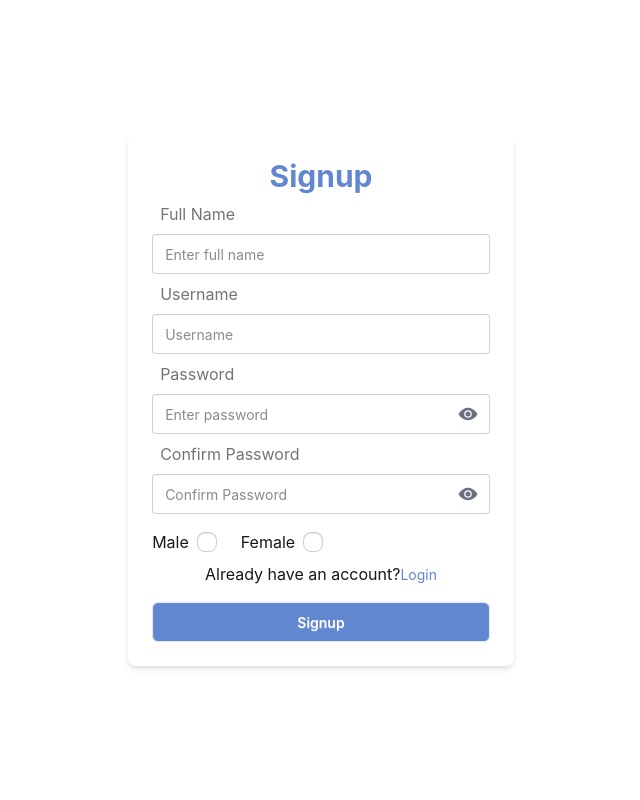
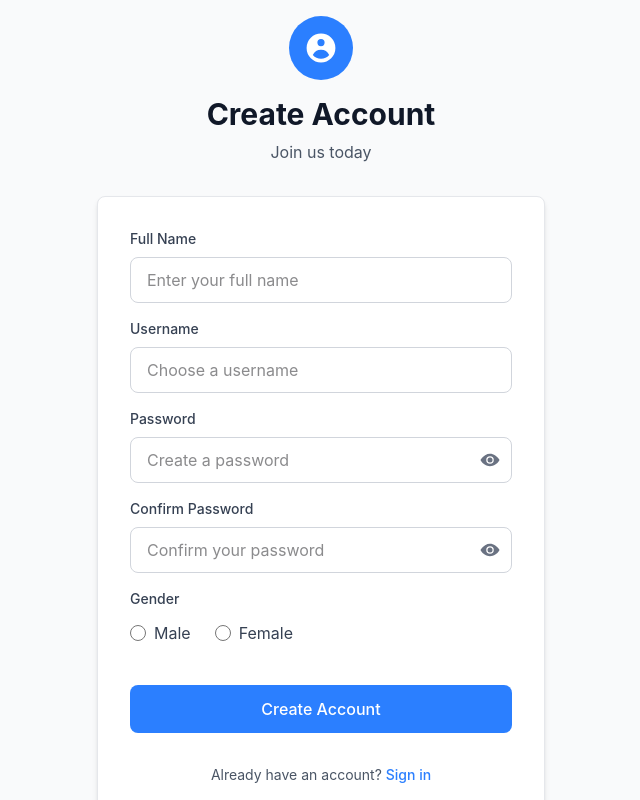
Before and after one commit to laxmank2005/heynami, a React (Vite) app in the folder Frontend/: page /register in a window 1280 px wide. Shown: the whole page, without its empty margins (319-959 px from the left). Built offline with nearby package versions, Linux system fonts and the light colour scheme.

Commit message:
ui completed

```diff
--- a/Frontend/src/App.jsx
+++ b/Frontend/src/App.jsx
@@ -57,7 +57,7 @@ const App = () => {
     }
   }, [authUser]);
   return (
-    <div className="p-4 h-screen flex items-center justify-center   ">
+    <div className="h-screen w-screen overflow-hidden">
       <RouterProvider router={router} />
     </div>
   )
--- a/Frontend/src/components/Homepage.jsx
+++ b/Frontend/src/components/Homepage.jsx
@@ -16,12 +16,9 @@ const Homepage = () => {
   }, [dispatch]);
 
   return (
-    <div className='flex  sm:h-[450px] md:h-[550px] backdrop-filter backdrop-blur-lg rounded-lg overflow-hidden bg-black-100 shadow-lg'>
+    <div className='h-screen w-screen flex flex-col sm:flex-row bg-white overflow-hidden'>
       <Sidebar/>
-
-
       <MessageContainer/>
-
     </div>
   )
 }
--- a/Frontend/src/components/Login.jsx
+++ b/Frontend/src/components/Login.jsx
@@ -6,6 +6,7 @@ import axios from "axios";
 import { useDispatch } from "react-redux";
 import { setAuthUser } from "../redux/userSlice";
 import { IoEye, IoEyeOff } from "react-icons/io5";
+import { BiMessageSquareDetail } from "react-icons/bi";
 
 const Login = () => {
   const [user, setUser] = React.useState({
@@ -42,7 +43,6 @@ const Login = () => {
       localStorage.setItem("authUser", JSON.stringify(userData));
 
       if (res.data.success) {
-        //////////////
         toast.success(res.data.message);
         navigate("/");
       }
@@ -56,63 +56,76 @@ const Login = () => {
   };
 
   return (
-    <div className=" min-w-96 mx-auto ">
-      <div className="w-full  p-6 rounded-lg shadow-md">
-        <h1 className="text-3xl text-[#6087D0] font-bold text-center">Login</h1>
-        <form onSubmit={onSubmithHandler} action="">
+    <div className="min-h-screen flex items-center justify-center bg-gray-50 p-4">
+      <div className="w-full max-w-md">
+        {/* Logo/Brand Section */}
+        <div className="text-center mb-8">
+          <h1 className="text-3xl font-bold text-gray-900 mb-2">Welcome Back</h1>
+          <p className="text-gray-600">Sign in to continue</p>
+        </div>
+
+        {/* Login Form Card */}
+        <div className="bg-white rounded-lg shadow-md border border-gray-200 p-8">
+          <form onSubmit={onSubmithHandler} className="space-y-5">
+            {/* Username Input */}
             <div>
-            <label className="label p-2">
-              <span className="text-base label-text">Username</span>
+              <label className="block text-sm font-medium text-gray-700 mb-2">
+                Username
               </label>
-
               <input
                 value={user.username}
                 onChange={(e) => setUser({ ...user, username: e.target.value })}
-              className="input w-full input-bordered h-10"
+                className="w-full px-4 py-2.5 border border-gray-300 rounded-lg focus:ring-2 focus:ring-blue-500 focus:border-transparent outline-none transition"
                 type="text"
-              placeholder="Username"
+                placeholder="Enter your username"
+                required
               />
             </div>
 
+            {/* Password Input */}
             <div>
-            <label className="label p-2">
-              <span className="text-base label-text">Password</span>
+              <label className="block text-sm font-medium text-gray-700 mb-2">
+                Password
               </label>
-
               <div className="relative">
                 <input
                   value={user.password}
                   onChange={(e) => setUser({ ...user, password: e.target.value })}
-                className="input w-full input-bordered h-10 pr-10"
+                  className="w-full px-4 py-2.5 pr-11 border border-gray-300 rounded-lg focus:ring-2 focus:ring-blue-500 focus:border-transparent outline-none transition"
                   type={showPassword ? "text" : "password"}
-                placeholder="Enter password"
+                  placeholder="Enter your password"
+                  required
                 />
                 <button
                   type="button"
                   onClick={() => setShowPassword(!showPassword)}
-                className="absolute right-3 top-1/2 -translate-y-1/2 text-gray-500 hover:text-gray-700"
+                  className="absolute right-3 top-1/2 -translate-y-1/2 text-gray-500 hover:text-gray-700 transition"
                 >
                   {showPassword ? <IoEyeOff size={20} /> : <IoEye size={20} />}
                 </button>
               </div>
             </div>
 
-          <p className="text-center mt-4 my-2 ">
-            Don't have an account?
-            <Link to="/register" className="text-sm  hover:underline">
-              <span className="text-[#6087D0]">Signup</span>
+            {/* Login Button */}
+            <button
+              type="submit"
+              className="w-full bg-blue-500 text-white py-3 rounded-lg font-medium hover:bg-blue-600 transition duration-200"
+            >
+              Sign In
+            </button>
+
+            {/* Sign Up Link */}
+            <p className="text-center text-sm text-gray-600 mt-4">
+              Don't have an account?{' '}
+              <Link
+                to="/register"
+                className="text-blue-500 font-medium hover:text-blue-600 transition"
+              >
+                Create one
               </Link>
             </p>
-
-          <div className="">
-            <button
-              type="submit"
-              className="btn btn-block mt-4 bg-[#6087D0] text-white h-10 rounded-md border-gray-200 hover:bg-[#3f5a9e] transition-all duration-300 cursor-pointer"
-            >
-              Login
-            </button>
+          </form>
         </div>
-        </form>
       </div>
     </div>
   );
--- a/Frontend/src/components/Messages.jsx
+++ b/Frontend/src/components/Messages.jsx
@@ -12,7 +12,7 @@ const Messages = () => {
   // if (!messages) return;
 
   return (
-    <div className="flex-1 p-4 overflow-auto custom-scrollbar bg-gray-100">
+    <div className="flex-1 p-4 overflow-auto custom-scrollbar bg-white">
       {
        messages && messages?.map((message) => {
           return (
--- a/Frontend/src/components/Register.jsx
+++ b/Frontend/src/components/Register.jsx
@@ -3,6 +3,8 @@ import { Link, useNavigate } from "react-router-dom";
 import axios from "axios";
 import { toast } from "react-hot-toast";
 import { IoEye, IoEyeOff } from "react-icons/io5";
+import { BiMessageSquareDetail } from "react-icons/bi";
+import { HiUserCircle } from "react-icons/hi";
 
 const Register = () => {
   const [user, setUser] = React.useState({
@@ -53,126 +55,150 @@ const Register = () => {
   };
 
   return (
-    <div className="min-w-96 mx-auto">
-      <div className="w-full p-6 rounded-lg shadow-md">
-        <h1 className="text-3xl text-[#6087D0] font-bold text-center">
-          Signup
-        </h1>
-        <form onSubmit={onSubmithHandler} action="">
+    <div className="min-h-screen flex items-center justify-center bg-gray-50 p-4">
+      <div className="w-full max-w-md">
+        {/* Logo/Brand Section */}
+        <div className="text-center mb-8">
+          <div className="inline-flex items-center justify-center w-16 h-16 bg-blue-500 rounded-full mb-4">
+            <HiUserCircle className="text-white text-4xl" />
+          </div>
+          <h1 className="text-3xl font-bold text-gray-900 mb-2">Create Account</h1>
+          <p className="text-gray-600">Join us today</p>
+        </div>
+
+        {/* Register Form Card */}
+        <div className="bg-white rounded-lg shadow-md border border-gray-200 p-8 max-h-[85vh] overflow-y-auto custom-scrollbar">
+          <form onSubmit={onSubmithHandler} className="space-y-4">
+            {/* Full Name Input */}
             <div>
-            <label className="label p-2">
-              <span className="text-base label-text">Full Name</span>
+              <label className="block text-sm font-medium text-gray-700 mb-2">
+                Full Name
               </label>
-
               <input
                 value={user.fullName}
                 onChange={(e) => setUser({ ...user, fullName: e.target.value })}
-              className="input w-full input-bordered h-10"
+                className="w-full px-4 py-2.5 border border-gray-300 rounded-lg focus:ring-2 focus:ring-blue-500 focus:border-transparent outline-none transition"
                 type="text"
-              placeholder="Enter full name"
+                placeholder="Enter your full name"
+                required
               />
             </div>
 
+            {/* Username Input */}
             <div>
-            <label className="label p-2">
-              <span className="text-base label-text">Username</span>
+              <label className="block text-sm font-medium text-gray-700 mb-2">
+                Username
               </label>
-
               <input
                 value={user.username}
                 onChange={(e) => setUser({ ...user, username: e.target.value })}
-              className="input w-full input-bordered h-10"
+                className="w-full px-4 py-2.5 border border-gray-300 rounded-lg focus:ring-2 focus:ring-blue-500 focus:border-transparent outline-none transition"
                 type="text"
-              placeholder="Username"
+                placeholder="Choose a username"
+                required
               />
             </div>
 
+            {/* Password Input */}
             <div>
-            <label className="label p-2">
-              <span className="text-base label-text">Password</span>
+              <label className="block text-sm font-medium text-gray-700 mb-2">
+                Password
               </label>
-
               <div className="relative">
                 <input
                   value={user.password}
                   onChange={(e) => setUser({ ...user, password: e.target.value })}
-                className="input w-full input-bordered h-10 pr-10"
+                  className="w-full px-4 py-2.5 pr-11 border border-gray-300 rounded-lg focus:ring-2 focus:ring-blue-500 focus:border-transparent outline-none transition"
                   type={showPassword ? "text" : "password"}
-                placeholder="Enter password"
+                  placeholder="Create a password"
+                  required
                 />
                 <button
                   type="button"
                   onClick={() => setShowPassword(!showPassword)}
-                className="absolute right-3 top-1/2 -translate-y-1/2 text-gray-500 hover:text-gray-700"
+                  className="absolute right-3 top-1/2 -translate-y-1/2 text-gray-500 hover:text-gray-700 transition"
                 >
                   {showPassword ? <IoEyeOff size={20} /> : <IoEye size={20} />}
                 </button>
               </div>
             </div>
 
+            {/* Confirm Password Input */}
             <div>
-            <label className="label p-2">
-              <span className="text-base label-text">Confirm Password</span>
+              <label className="block text-sm font-medium text-gray-700 mb-2">
+                Confirm Password
               </label>
-
               <div className="relative">
                 <input
                   value={user.confirmPassword}
                   onChange={(e) =>
                     setUser({ ...user, confirmPassword: e.target.value })
                   }
-                className="input w-full input-bordered h-10 pr-10"
+                  className="w-full px-4 py-2.5 pr-11 border border-gray-300 rounded-lg focus:ring-2 focus:ring-blue-500 focus:border-transparent outline-none transition"
                   type={showConfirmPassword ? "text" : "password"}
-                placeholder="Confirm Password"
+                  placeholder="Confirm your password"
+                  required
                 />
                 <button
                   type="button"
                   onClick={() => setShowConfirmPassword(!showConfirmPassword)}
-                className="absolute right-3 top-1/2 -translate-y-1/2 text-gray-500 hover:text-gray-700"
+                  className="absolute right-3 top-1/2 -translate-y-1/2 text-gray-500 hover:text-gray-700 transition"
                 >
                   {showConfirmPassword ? <IoEyeOff size={20} /> : <IoEye size={20} />}
                 </button>
               </div>
             </div>
 
-          <div className="flex items-center justify-start gap-4 mt-4">
-            <div className="flex items-center">
-              <p>Male</p>
+            {/* Gender Selection */}
+            <div>
+              <label className="block text-sm font-medium text-gray-700 mb-3">
+                Gender
+              </label>
+              <div className="flex gap-6">
+                <label className="flex items-center cursor-pointer">
                   <input
-                type="checkbox"
+                    type="radio"
+                    name="gender"
                     checked={user.gender === "male"}
                     onChange={() => handleCheckbox("male")}
-                className="checkbox checkbox-sm mx-2"
+                    className="w-4 h-4 text-blue-500 focus:ring-blue-500 cursor-pointer"
                   />
-            </div>
+                  <span className="ml-2 text-gray-700">Male</span>
+                </label>
 
-            <div className="flex items-center">
-              <p>Female</p>
+                <label className="flex items-center cursor-pointer">
                   <input
-                type="checkbox"
+                    type="radio"
+                    name="gender"
                     checked={user.gender === "female"}
                     onChange={() => handleCheckbox("female")}
-                className="checkbox checkbox-sm mx-2"
+                    className="w-4 h-4 text-blue-500 focus:ring-blue-500 cursor-pointer"
                   />
+                  <span className="ml-2 text-gray-700">Female</span>
+                </label>
               </div>
             </div>
 
-          <p className="text-center mt-2">
-            Already have an account?
-            <Link to="/login" className="text-sm hover:underline">
-              <span className="text-[#6087D0]">Login</span>
+            {/* Sign Up Button */}
+            <button
+              type="submit"
+              className="w-full bg-blue-500 text-white py-3 rounded-lg font-medium hover:bg-blue-600 transition duration-200 mt-6"
+            >
+              Create Account
+            </button>
+
+            {/* Login Link */}
+            <p className="text-center text-sm text-gray-600 mt-4">
+              Already have an account?{' '}
+              <Link
+                to="/login"
+                className="text-blue-500 font-medium hover:text-blue-600 transition"
+              >
+                Sign in
               </Link>
             </p>
-
-          <div className="">
-            <button
-              type="submit"
-              className="btn btn-block mt-4 bg-[#6087D0] text-white h-10 rounded-md border-gray-200 hover:bg-[#3f5a9e] transition-all duration-300 cursor-pointer"
-            >
-              Signup
-            </button>
+          </form>
         </div>
-        </form>
       </div>
     </div>
   );
--- a/Frontend/src/index.css
+++ b/Frontend/src/index.css
@@ -5,36 +5,84 @@
 
 /* Hide scrollbars completely but keep scrolling functionality */
 .custom-scrollbar {
-  scrollbar-width: none; /* Firefox */
-  -ms-overflow-style: none; /* IE and Edge */
+  scrollbar-width: none;
+  -ms-overflow-style: none;
 }
 
 .custom-scrollbar::-webkit-scrollbar {
-  display: none; /* Chrome, Safari, Opera */
+  display: none;
 }
 
-/* Alternative: Show scrollbar only on hover */
-.custom-scrollbar-hover {
-  overflow-y: auto;
+/* Glass morphism effect */
+.glass-effect {
+  background: rgba(255, 255, 255, 0.7);
+  backdrop-filter: blur(20px);
+  -webkit-backdrop-filter: blur(20px);
+  border: 1px solid rgba(255, 255, 255, 0.3);
 }
 
-.custom-scrollbar-hover::-webkit-scrollbar {
-  width: 6px;
+.glass-dark {
+  background: rgba(0, 0, 0, 0.4);
+  backdrop-filter: blur(20px);
+  -webkit-backdrop-filter: blur(20px);
+  border: 1px solid rgba(255, 255, 255, 0.1);
 }
 
-.custom-scrollbar-hover::-webkit-scrollbar-track {
-  background: transparent;
+/* Smooth transitions */
+* {
+  transition-timing-function: cubic-bezier(0.4, 0, 0.2, 1);
 }
 
-.custom-scrollbar-hover::-webkit-scrollbar-thumb {
-  background: transparent;
-  border-radius: 999px;
+/* Premium button */
+.premium-button {
+  background: linear-gradient(135deg, #667eea 0%, #764ba2 100%);
+  box-shadow: 0 10px 30px rgba(102, 126, 234, 0.3);
+  transition: all 0.3s ease;
 }
 
-.custom-scrollbar-hover:hover::-webkit-scrollbar-thumb {
-  background: #9ca3af;
+.premium-button:hover {
+  transform: translateY(-2px);
+  box-shadow: 0 15px 40px rgba(102, 126, 234, 0.4);
 }
 
-.custom-scrollbar-hover::-webkit-scrollbar-thumb:hover {
-  background: #6b7280;
+.premium-button:active {
+  transform: translateY(0);
 }
+
+/* Floating animation */
+@keyframes float {
+  0%, 100% {
+    transform: translateY(0px);
+  }
+  50% {
+    transform: translateY(-10px);
+  }
+}
+
+.float-animation {
+  animation: float 3s ease-in-out infinite;
+}
+
+/* Gradient text */
+.gradient-text {
+  background: linear-gradient(135deg, #667eea 0%, #764ba2 100%);
+  -webkit-background-clip: text;
+  -webkit-text-fill-color: transparent;
+  background-clip: text;
+}
+
+/* Message bubble animations */
+.message-appear {
+  animation: messageSlide 0.3s ease-out;
+}
+
+@keyframes messageSlide {
+  from {
+    opacity: 0;
+    transform: translateY(10px);
+  }
+  to {
+    opacity: 1;
+    transform: translateY(0);
+  }
+}
```
Also changed, not shown: Frontend/src/components/Message.jsx (+5 -5 lines), Frontend/src/components/MessageContainer.jsx (+42 -23 lines), Frontend/src/components/OtherUser.jsx (+18 -10 lines), Frontend/src/components/SendInput.jsx (+10 -7 lines), Frontend/src/components/Sidebar.jsx (+45 -21 lines). Lines whose indentation alone changed are shown as unchanged.
